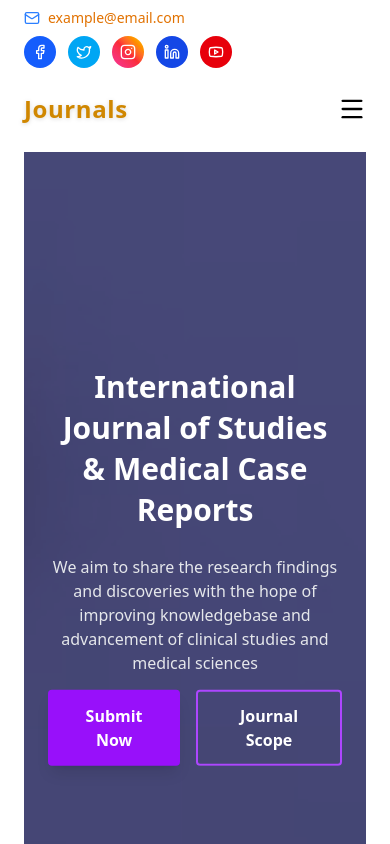
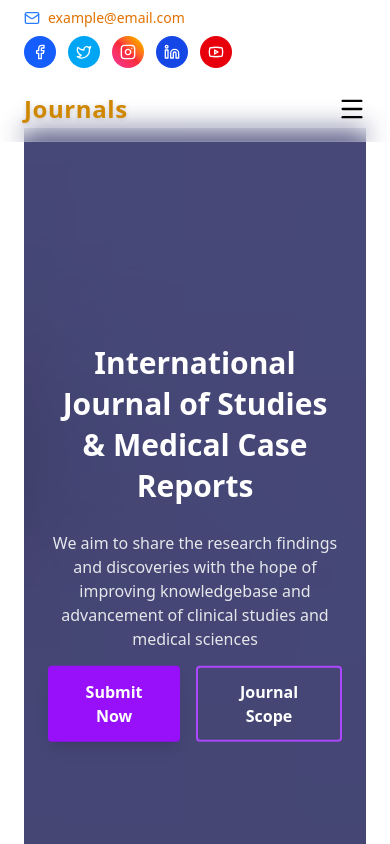
Before and after one commit to saikiranyalavarthi/journels, a React (Vite) app: page / in a window 390 px wide. Shown: the top 844 px of the page. Built offline with nearby package versions, Linux system fonts and the light colour scheme.

Commit message:
update changes

```diff
--- a/src/App.jsx
+++ b/src/App.jsx
@@ -18,8 +18,8 @@ export default function App() {
     <Router>
       <Navbar />
 
-      {/* Apply mt-12 for margin-top */}
-      <div className="p-6 mt-12">
+      {/* Responsive margin-top: mt-6 mobile, mt-8 tablet, mt-12 desktop */}
+      <div className="p-6 mt-6 sm:mt-8 md:mt-12">
         <Routes>
           <Route path="/" element={<Home />} />
           <Route path="/about" element={<About />} />
@@ -35,6 +35,7 @@ export default function App() {
           <Route path="/about/crossmark" element={<CrossmarkPolicy />} />
         </Routes>
       </div>
+
       <Footer />
     </Router>
   );
```
